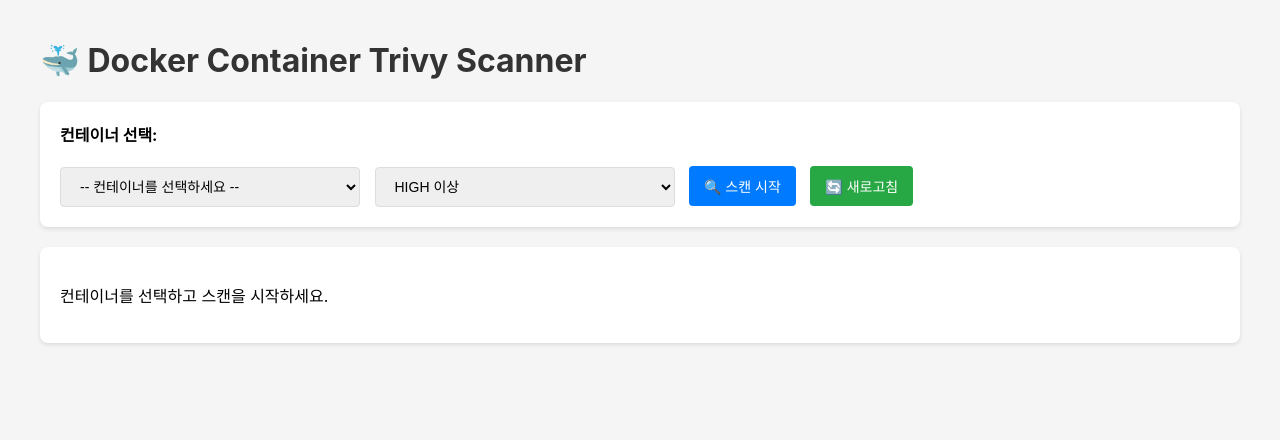
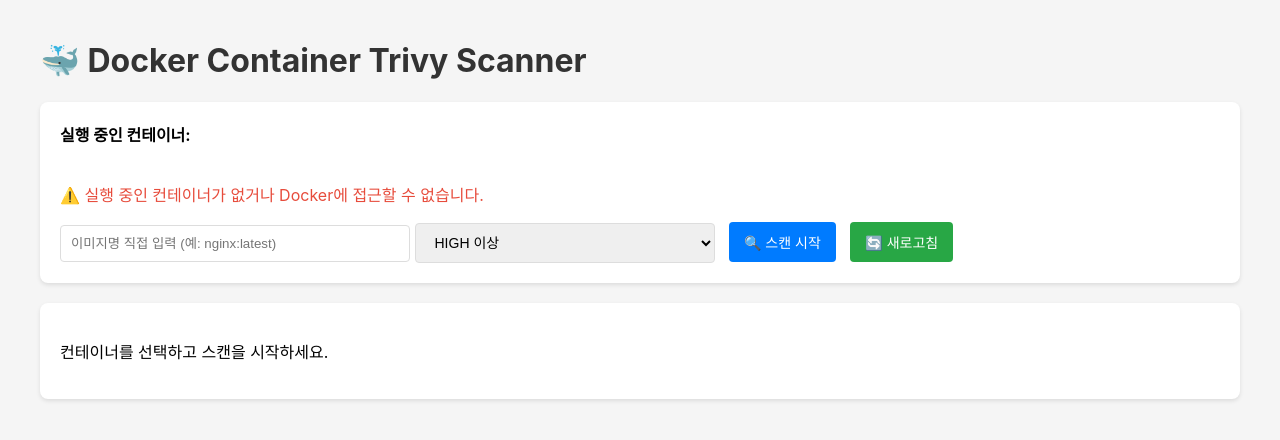
Before and after one commit to saranf/trivy_Test, a PHP site: page /container_scan.php in a window 1280 px wide. Shown: the top 440 px of the page. Run offline with PHP 8.4, Linux system fonts and the light colour scheme.

Commit message:
스캔테스트중

```diff
--- a/webserver/src/container_scan.php
+++ b/webserver/src/container_scan.php
@@ -106,12 +106,6 @@ function getSeverityIcon($severity) {
 // API 요청 처리
 $action = $_GET['action'] ?? '';
 
-if ($action === 'list') {
-    header('Content-Type: application/json');
-    echo json_encode(getRunningContainers());
-    exit;
-}
-
 if ($action === 'scan') {
     $target = $_GET['target'] ?? '';
     $severity = $_GET['severity'] ?? 'HIGH,CRITICAL';
@@ -125,7 +119,7 @@ if ($action === 'scan') {
     exit;
 }
 
-// 기본: 컨테이너 목록 표시
+// 실행 중인 컨테이너 목록
 $containers = getRunningContainers();
 ?>
 <!DOCTYPE html>
@@ -158,13 +152,18 @@ $containers = getRunningContainers();
     <div class="container">
         <h1>🐳 Docker Container Trivy Scanner</h1>
         <div class="controls">
-            <label><strong>컨테이너 선택:</strong></label><br><br>
-            <select id="containerSelect">
-                <option value="">-- 컨테이너를 선택하세요 --</option>
-                <?php foreach ($containers as $c): ?>
-                <option value="<?= htmlspecialchars($c['image']) ?>">[<?= htmlspecialchars($c['name']) ?>] <?= htmlspecialchars($c['image']) ?></option>
-                <?php endforeach; ?>
-            </select>
+            <label><strong>실행 중인 컨테이너:</strong></label><br><br>
+            <?php if (empty($containers)): ?>
+                <p style="color:#e74c3c;">⚠️ 실행 중인 컨테이너가 없거나 Docker에 접근할 수 없습니다.</p>
+                <input type="text" id="containerSelect" placeholder="이미지명 직접 입력 (예: nginx:latest)" style="padding:10px;width:350px;border:1px solid #ddd;border-radius:4px;">
+            <?php else: ?>
+                <select id="containerSelect">
+                    <option value="">-- 컨테이너 선택 --</option>
+                    <?php foreach ($containers as $c): ?>
+                    <option value="<?= htmlspecialchars($c['image']) ?>">[<?= htmlspecialchars($c['name']) ?>] <?= htmlspecialchars($c['image']) ?></option>
+                    <?php endforeach; ?>
+                </select>
+            <?php endif; ?>
             <select id="severitySelect">
                 <option value="CRITICAL">CRITICAL만</option>
                 <option value="HIGH,CRITICAL" selected>HIGH 이상</option>
@@ -180,7 +179,7 @@ $containers = getRunningContainers();
     </div>
     <script>
         async function scanContainer() {
-            const target = document.getElementById('containerSelect').value;
+            const target = document.getElementById('containerSelect').value.trim();
             const severity = document.getElementById('severitySelect').value;
             const resultDiv = document.getElementById('result');
             const scanBtn = document.getElementById('scanBtn');
```
Also changed, not shown: 1 other file.
